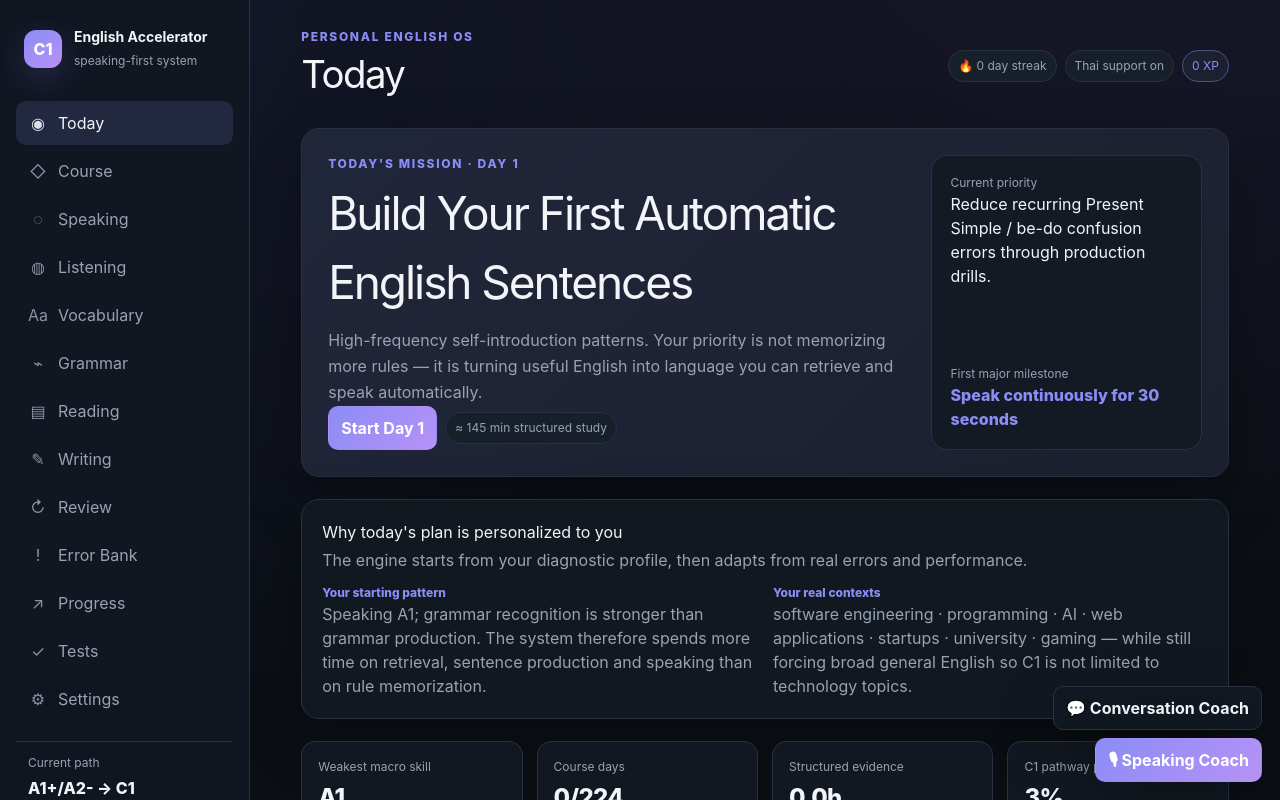
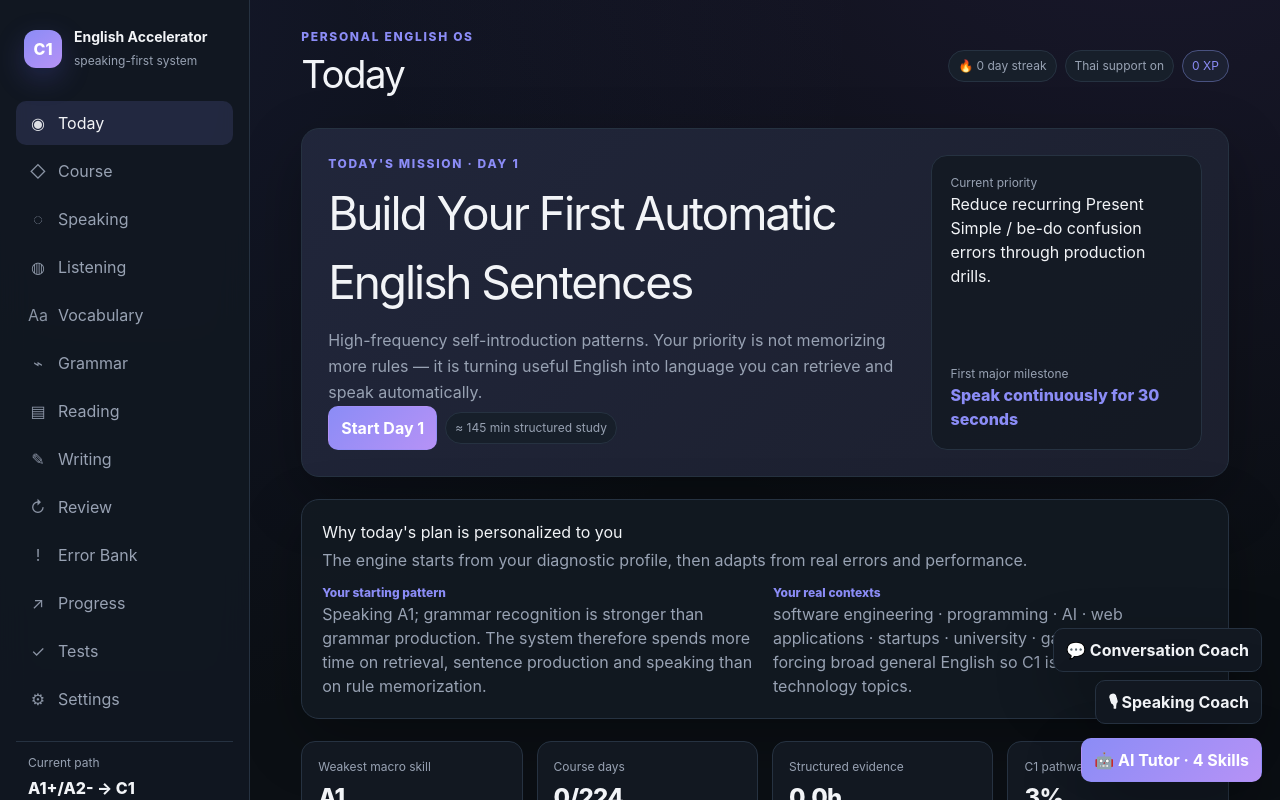
Before and after one commit to TxngJr/english-c1-accelerator, a Next.js app: page / in a window 1280 px wide. Shown: the top 800 px of the page. Built offline with nearby package versions, Linux system fonts and the light colour scheme.

Commit message:
feat: surface AI tutor across the course

```diff
--- a/src/app/page.tsx
+++ b/src/app/page.tsx
@@ -1,5 +1,6 @@
 import Link from "next/link";
 import { LearningApp } from "@/components/learning-app";
+import { CourseAITutor } from "@/components/course-ai-tutor";
 
 export default function Home() {
   return (
@@ -9,7 +10,7 @@ export default function Home() {
         style={{
           position: "fixed",
           right: 18,
-          bottom: 18,
+          bottom: 76,
           zIndex: 50,
           display: "flex",
           flexDirection: "column",
@@ -20,10 +21,11 @@ export default function Home() {
         <Link href="/conversation-coach" className="btn" style={{ boxShadow: "var(--shadow)" }}>
           💬 Conversation Coach
         </Link>
-        <Link href="/speaking-coach" className="btn primary" style={{ boxShadow: "var(--shadow)" }}>
+        <Link href="/speaking-coach" className="btn" style={{ boxShadow: "var(--shadow)" }}>
           🎙 Speaking Coach
         </Link>
       </div>
+      <CourseAITutor />
     </>
   );
 }
```
